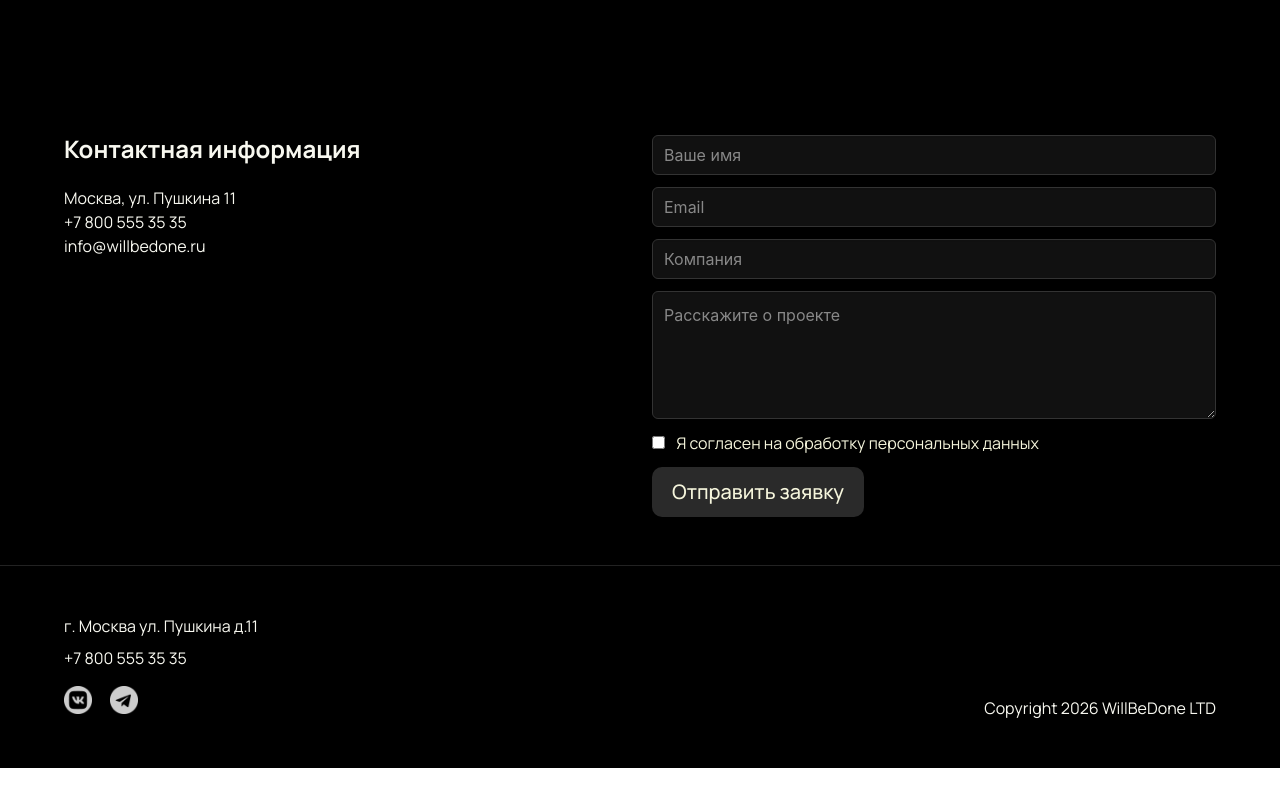
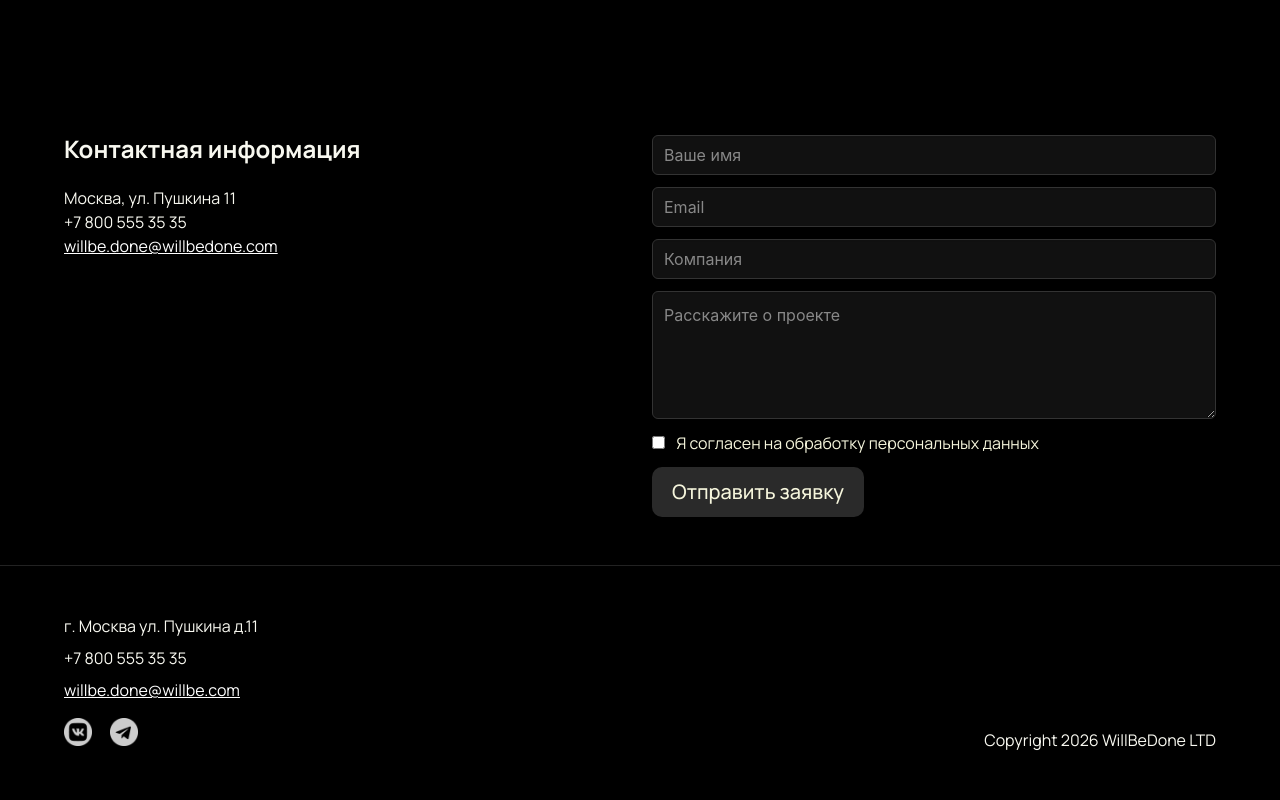
Before and after one commit to FutureDraw/Will-be-done, a plain HTML site: page contact.html in a window 1280 px wide. Shown: the part 341-1141 px from the top of the page. Before the commit the page ends 1109 px from the top, so only its background shows below. Drawn offline with nearby package versions, Linux system fonts and the light colour scheme.

Commit message:
feat: fix contact info

```diff
--- a/contact.html
+++ b/contact.html
@@ -62,7 +62,11 @@
                 <h3 class="title is-4">Контактная информация</h3>
                 <p>Москва, ул. Пушкина 11</p>
                 <p>+7 800 555 35 35</p>
-                <p>info@willbedone.ru</p>
+                <a href="https://mail.google.com/mail/u/0/?to=willbe.done@willbe.com&tf=cm"
+                    target="_blank"
+                    style="text-decoration: underline; color: #ffffff;">
+                    willbe.done@willbedone.com
+                </a>
             </div>
 
             <div class="column">
@@ -101,22 +105,29 @@
 </section>
 
 <!-- FOOTER -->
-<footer class="footer">
+<footer class="footer" id="contacts">
     <div class="container">
         <div class="footer-content">
+
             <div class="footer-left">
                 <p>г. Москва ул. Пушкина д.11</p>
                 <p>+7 800 555 35 35</p>
+                <a href="https://mail.google.com/mail/u/0/?to=willbe.done@willbe.com&tf=cm"
+                    target="_blank"
+                    style="text-decoration: underline; color: #ffffff;">
+                    willbe.done@willbe.com
+                </a>
 
                 <div class="social-icons">
-                    <a href="#"><img src="assets/White Logo VK.png"></a>
-                    <a href="#"><img src="assets/White Logo TG.png"></a>
+                    <a href="#"><img src="assets/White Logo VK.png" alt="VK"></a>
+                    <a href="#"><img src="assets/White Logo TG.png" alt="Telegram"></a>
                 </div>
             </div>
 
             <div class="footer-right">
                 <p>Copyright 2026 WillBeDone LTD</p>
             </div>
+
         </div>
     </div>
 </footer>
```
Also changed, not shown: 404.html (+10 -3 lines).
